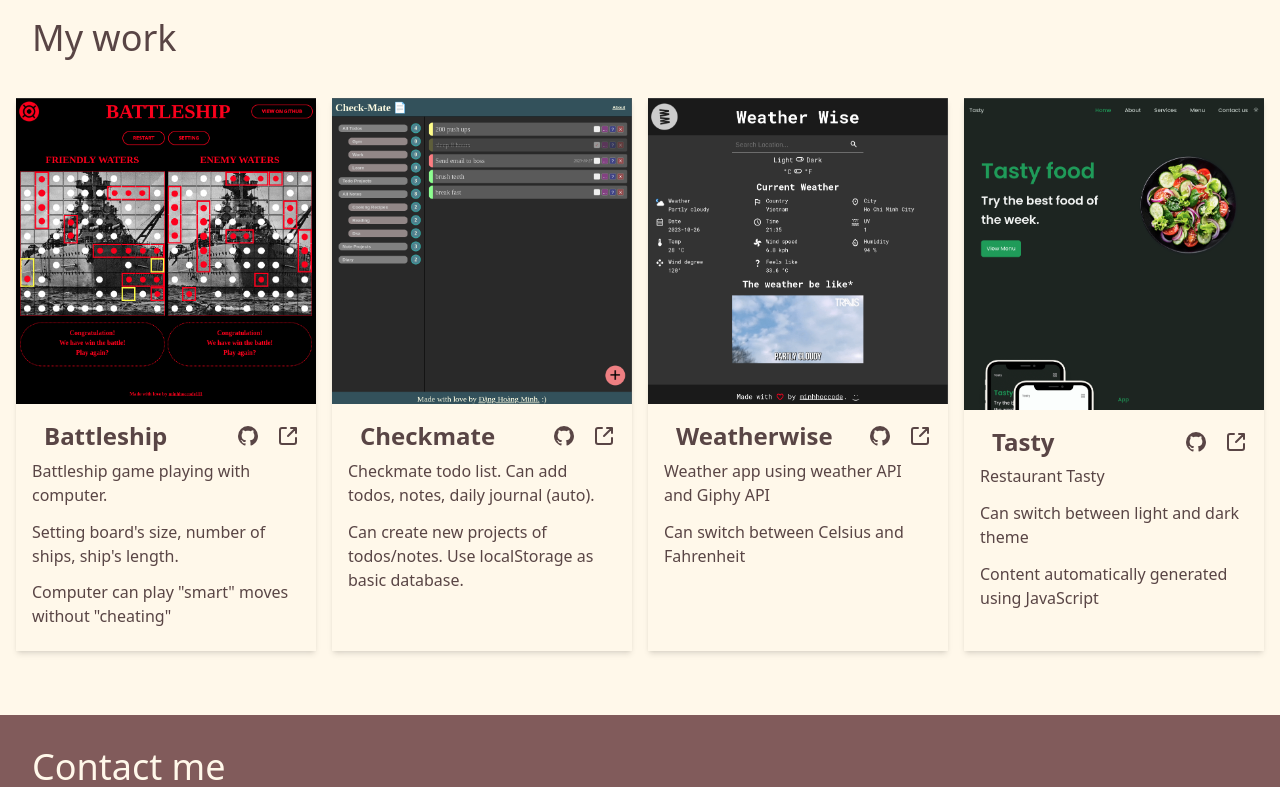
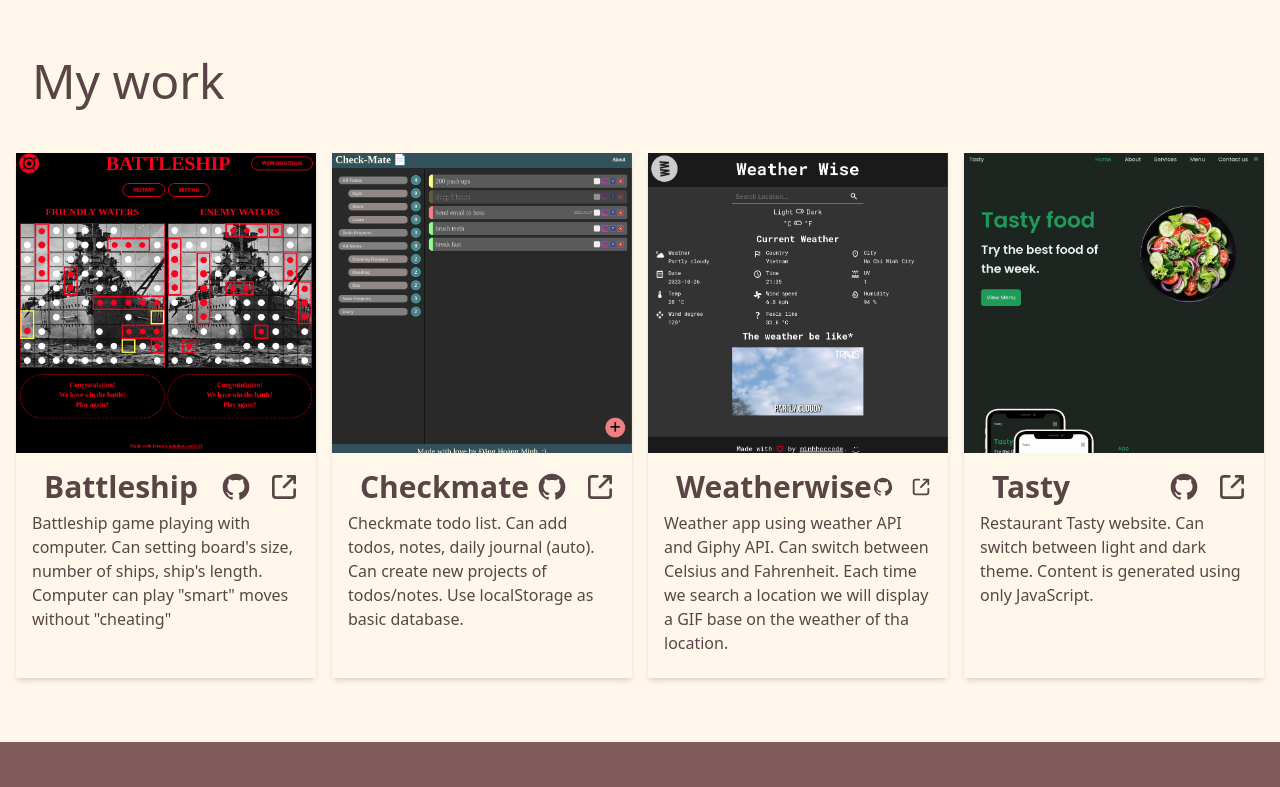
Before and after one commit to minhhoccode111/homepage-top, a website built with webpack: page src/template.html in a window 1280 px wide. Shown: the part 740-1527 px from the top of the page. Built offline with nearby package versions, Linux system fonts and the light colour scheme.

Commit message:
Add responsiveness to project

```diff
--- a/src/css/style.css
+++ b/src/css/style.css
@@ -1,6 +1,3 @@
-body {
-  /* height: 300vh; */
-}
 .center {
   display: flex;
   align-items: center;
@@ -15,9 +12,40 @@ p {
   padding: 0.4rem 0;
 }
 
-#banner {
-  justify-self: end;
+[data-tasty-image] {
+  background: #9e7676 no-repeat center/cover
+    url("./../assets/img/tasty-dark.png");
 }
-#about {
-  justify-self: start;
+
+[data-battleship-image] {
+  background: #9e7676 no-repeat center/cover
+    url("./../assets/img/battleship-end.png");
 }
+
+[data-weatherwise-image] {
+  background: #9e7676 no-repeat center/cover
+    url("./../assets/img/weatherwise.png");
+}
+
+[data-checkmate-image] {
+  background: #9e7676 no-repeat center/cover
+    url("./../assets/img/checkmate-all.png");
+}
+
+@media (min-width: 640px) {
+  #banner {
+    justify-self: end;
+  }
+
+  #about {
+    justify-self: start;
+  }
+
+  li a img.w-10 {
+    width: 3.4rem;
+  }
+
+  article.max-w-md > div > header > ul > li > a > img {
+    width: 32px;
+  }
+}
--- a/src/template.html
+++ b/src/template.html
@@ -19,15 +19,17 @@
     <div id="wrapper" class="h-full bg-light">
       <header
         id="header"
-        class="flex items-center justify-between bg-darker p-4 shadow-sm"
+        class="flex items-center justify-between bg-darker p-4 shadow-lg sm:p-6"
       >
         <h1
-          class="aspect-square transform-gpu animate-bounce cursor-pointer rounded-full bg-light p-2 text-xl font-bold uppercase text-darkest"
+          class="aspect-square transform-gpu animate-bounce cursor-pointer rounded-full bg-light p-2 text-xl font-bold uppercase text-darkest sm:p-3 sm:text-2xl"
         >
           hm
         </h1>
         <nav class="">
-          <ul class="flex gap-2 text-base text-light">
+          <ul
+            class="flex gap-3 whitespace-nowrap text-base text-light sm:gap-10 sm:text-lg md:gap-16"
+          >
             <li class="transform-gpu duration-300 ease-in-out hover:scale-110">
               <a
                 href="#about-me"
@@ -57,10 +59,10 @@
           id="about-me"
           class="mt-6 grid grid-cols-1 justify-items-center p-4 sm:grid-cols-2"
         >
-          <article id="banner" class="max-w-sm justify-self-end">
+          <article id="banner" class="max-w-sm justify-self-center">
             <figure class="relative p-3">
               <div
-                class="absolute left-0 right-0 top-0 flex h-full flex-col items-end justify-between text-4xl uppercase text-light"
+                class="absolute left-0 right-0 top-0 flex h-full flex-col items-end justify-between text-4xl uppercase text-light sm:text-6xl"
               >
                 <p class="pr-6 pt-6 font-sans font-extralight">hoang</p>
                 <p class="place-self-center pb-16 font-sans font-extralight">
@@ -83,8 +85,10 @@
               <figcaption class="text-center text-xs text-light"></figcaption>
             </figure>
           </article>
-          <article id="about" class="max-w-sm justify-self-start font-mono">
-            <h2 class="p-4 text-center text-4xl text-darkest sm:text-left">
+          <article id="about" class="max-w-sm justify-self-center font-mono">
+            <h2
+              class="p-4 text-center text-4xl text-darkest sm:text-left md:my-2 md:text-5xl"
+            >
               About me
             </h2>
             <div class="text-xl text-darker">
@@ -98,8 +102,8 @@
                 developer.
               </p>
               <p class="">
-                In my free time, I enjoy reading books, playing football,
-                learning more about Computer Science, and watching Youtube. 🥰
+                I enjoy reading books, playing football, learning more about
+                Computer Science, and watching Youtube. 🥰
               </p>
             </div>
             <ul class="mt-4 flex items-center justify-center gap-4">
@@ -141,25 +145,27 @@
         </section>
         <section id="my-work" class="mt-6 p-4">
           <header class="">
-            <h2 class="p-4 text-center text-4xl text-darkest sm:text-left">
+            <h2
+              class="p-4 text-center text-4xl text-darkest sm:text-left md:my-2 md:text-5xl"
+            >
               My work
             </h2>
           </header>
           <div
-            class="grid justify-items-center gap-4 sm:grid-cols-2 md:grid-cols-3 xl:grid-cols-4"
+            class="grid justify-items-center gap-4 sm:grid-cols-2 xl:grid-cols-4"
           >
             <!-- battleship -->
-            <article class="my-6 max-w-xs text-darkest shadow-md">
-              <div class="aspect-square bg-dark">
-                <img
+            <article class="my-6 max-w-md text-darkest shadow-md">
+              <div class="aspect-square bg-dark" data-battleship-image>
+                <!-- <img
                   src="<%=require('./assets/img/battleship-end.png')%>"
                   alt=""
                   class="object-contain object-center"
-                />
+                /> -->
               </div>
               <div class="p-4">
                 <header
-                  class="ml-3 flex items-center justify-between text-2xl font-bold"
+                  class="ml-3 flex items-center justify-between text-2xl font-bold sm:text-3xl"
                 >
                   <h3 class="capitalize">battleship</h3>
                   <ul class="flex items-center gap-4">
@@ -188,28 +194,26 @@
                     </li>
                   </ul>
                 </header>
-                <p class="">Battleship game playing with computer.</p>
                 <p class="">
-                  Setting board's size, number of ships, ship's length.
-                </p>
-                <p class="">
-                  Computer can play "smart" moves without "cheating"
+                  Battleship game playing with computer. Can setting board's
+                  size, number of ships, ship's length. Computer can play
+                  "smart" moves without "cheating"
                 </p>
               </div>
             </article>
 
             <!-- checkmate -->
-            <article class="my-6 max-w-xs text-darkest shadow-md">
-              <div class="aspect-square bg-dark">
-                <img
+            <article class="my-6 max-w-md text-darkest shadow-md">
+              <div class="aspect-square bg-dark" data-checkmate-image>
+                <!-- <img
                   src="<%=require('./assets/img/checkmate-all.png')%>"
                   alt=""
                   class="object-contain object-center"
-                />
+                /> -->
               </div>
               <div class="p-4">
                 <header
-                  class="ml-3 flex items-center justify-between text-2xl font-bold"
+                  class="ml-3 flex items-center justify-between text-2xl font-bold sm:text-3xl"
                 >
                   <h3 class="capitalize">Checkmate</h3>
                   <ul class="flex items-center gap-4">
@@ -240,27 +244,24 @@
                 </header>
                 <p class="">
                   Checkmate todo list. Can add todos, notes, daily journal
-                  (auto).
-                </p>
-                <p class="">
-                  Can create new projects of todos/notes. Use localStorage as
-                  basic database.
+                  (auto). Can create new projects of todos/notes. Use
+                  localStorage as basic database.
                 </p>
               </div>
             </article>
 
             <!-- weatherwise -->
-            <article class="my-6 max-w-xs text-darkest shadow-md">
-              <div class="aspect-square bg-dark">
-                <img
+            <article class="my-6 max-w-md text-darkest shadow-md">
+              <div class="aspect-square bg-dark" data-weatherwise-image>
+                <!-- <img
                   src="<%=require('./assets/img/weatherwise.png')%>"
                   alt=""
                   class="object-contain object-center"
-                />
+                /> -->
               </div>
               <div class="p-4">
                 <header
-                  class="ml-3 flex items-center justify-between text-2xl font-bold"
+                  class="ml-3 flex items-center justify-between text-2xl font-bold sm:text-3xl"
                 >
                   <h3 class="capitalize">Weatherwise</h3>
                   <ul class="flex items-center gap-4">
@@ -289,25 +290,26 @@
                     </li>
                   </ul>
                 </header>
-                <p class="">Weather app using weather API and Giphy API</p>
-                <p class="">Can switch between Celsius and Fahrenheit</p>
+                <p class="">
+                  Weather app using weather API and Giphy API. Can switch
+                  between Celsius and Fahrenheit. Each time we search a location
+                  we will display a GIF base on the weather of tha location.
+                </p>
               </div>
             </article>
 
             <!-- tasty -->
-            <article
-              class="my-6 max-w-xs justify-self-center text-darkest shadow-md"
-            >
-              <div class="aspect-square bg-dark">
-                <img
+            <article class="my-6 max-w-md text-darkest shadow-md">
+              <div class="aspect-square bg-dark" data-tasty-image>
+                <!-- <img
                   src="<%=require('./assets/img/tasty-dark.png')%>"
                   alt=""
-                  class="object-contain object-center"
-                />
+                  class="w-full object-contain object-center"
+                /> -->
               </div>
               <div class="p-4">
                 <header
-                  class="ml-3 flex items-center justify-between text-2xl font-bold"
+                  class="ml-3 flex items-center justify-between text-2xl font-bold sm:text-3xl"
                 >
                   <h3 class="capitalize">Tasty</h3>
                   <ul class="flex items-center gap-4">
@@ -336,16 +338,21 @@
                     </li>
                   </ul>
                 </header>
-                <p class="">Restaurant Tasty</p>
-                <p class="">Can switch between light and dark theme</p>
-                <p class="">Content automatically generated using JavaScript</p>
+                <p class="">
+                  Restaurant Tasty website. Can switch between light and dark
+                  theme. Content is generated using only JavaScript.
+                </p>
               </div>
             </article>
           </div>
         </section>
         <section id="contact-me" class="mt-6 bg-darker p-4 text-light">
           <header class="">
-            <h2 class="p-4 text-center text-4xl sm:text-left">Contact me</h2>
+            <h2
+              class="p-4 text-center text-4xl sm:text-left md:my-2 md:text-5xl"
+            >
+              Contact me
+            </h2>
           </header>
           <div class="text-xl">
             <p class="">I'm currently looking for an Internship.</p>
@@ -395,9 +402,8 @@
         </section>
       </main>
       <footer id="footer" class="bg-darker p-4 pt-10 text-light shadow-sm">
-        <p class="text-center">
+        <p class="text-center sm:text-lg">
           Made with ❤️ by
-
           <a href="#" class="underline hover:decoration-2">minhhoccode</a>
         </p>
       </footer>
```
Also changed, not shown: dist/index.bundle.js, dist/index.html, dist/output.css, dist/runtime.bundle.js.
